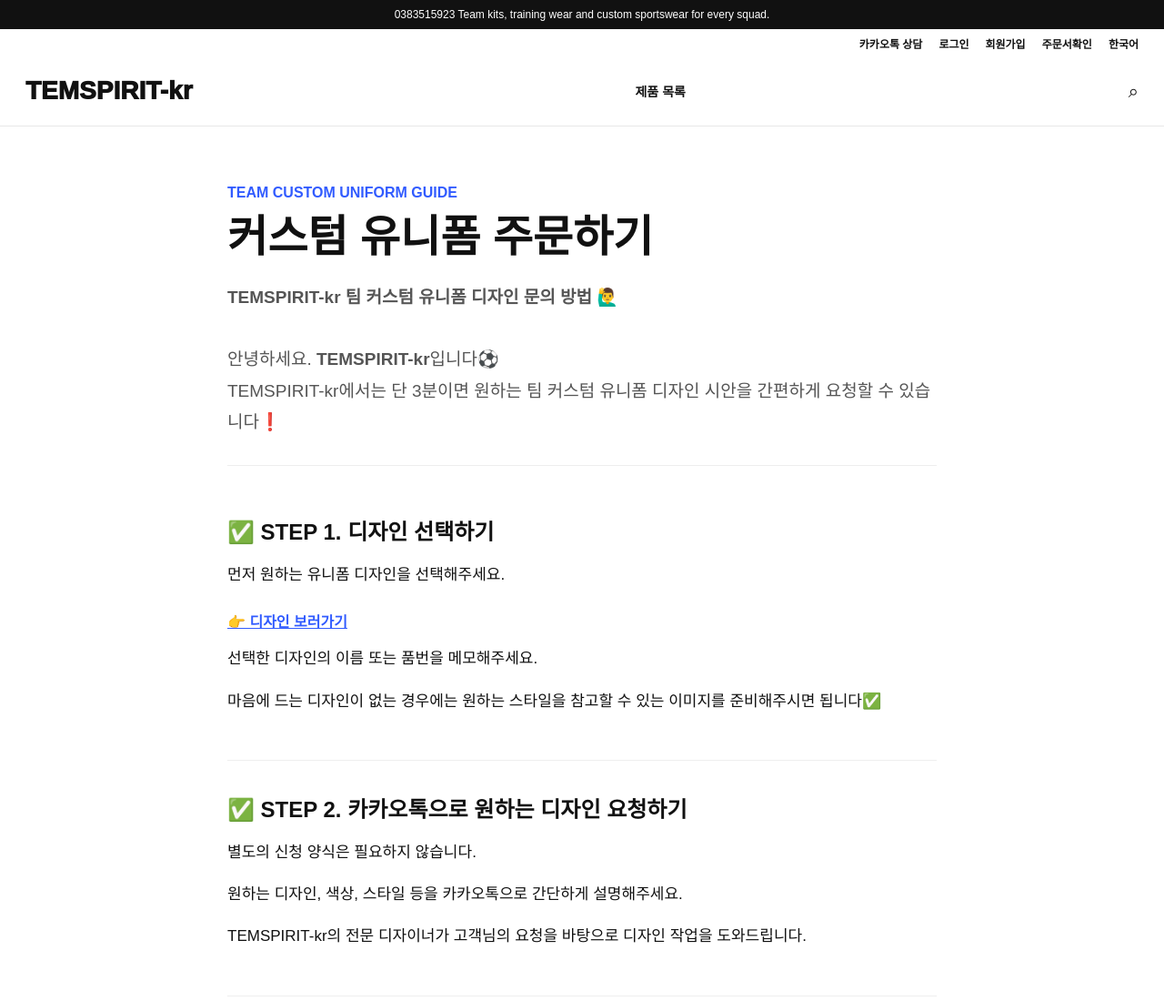
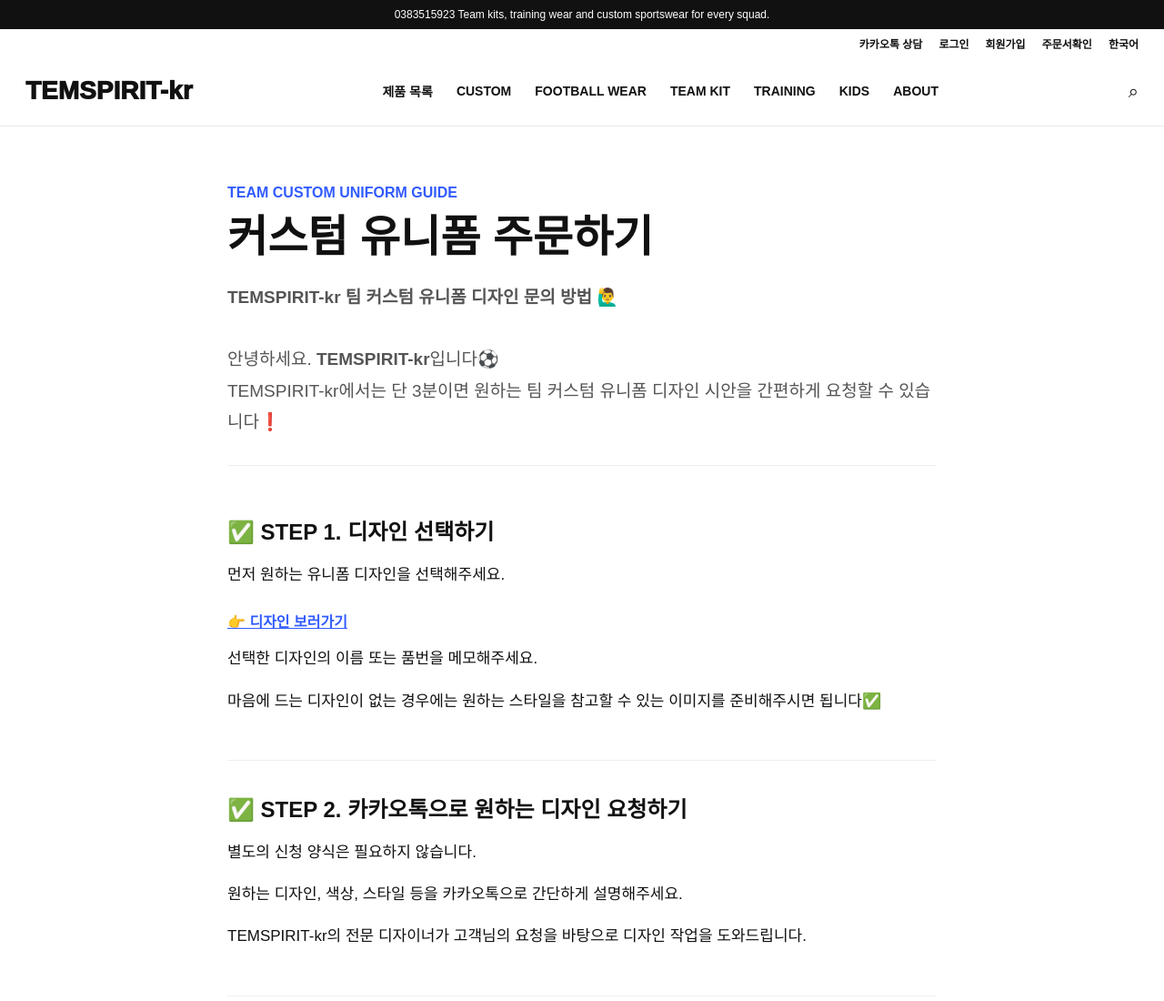
Before and after one commit to hoangthanhk4416-cell/teamspirit, a plain HTML site: page pages/custom-uniform-order/index.html in a window 1280 px wide. Shown: the top 1100 px of the page at 91% size. Drawn offline with Linux system fonts and the light colour scheme.

Commit message:
Restore category navigation alongside product list

```diff
--- a/pages/custom-uniform-order/index.html
+++ b/pages/custom-uniform-order/index.html
@@ -20,7 +20,7 @@
   <header class="full-head">
     <div class="article-top">0383515923 Team kits, training wear and custom sportswear for every squad.</div>
     <div class="full-util"><a href="../kakao/">카카오톡 상담</a><a href="../login/">로그인</a><a href="../signup/">회원가입</a><a href="../orders/">주문서확인</a><a href="../language/">한국어</a></div>
-    <div class="full-nav"><a class="full-brand" href="../../">TEMSPIRIT-kr</a><nav class="full-menu" aria-label="주요 메뉴"><a href="../../#category/products">제품 목록</a></nav><span class="full-icons" aria-label="검색">⌕</span></div>
+    <div class="full-nav"><a class="full-brand" href="../../">TEMSPIRIT-kr</a><nav class="full-menu" aria-label="주요 메뉴"><a href="../../#category/products">제품 목록</a><a href="../../#category/custom">CUSTOM</a><a href="../../#category/football">FOOTBALL WEAR</a><a href="../../#category/teamkit">TEAM KIT</a><a href="../../#category/training">TRAINING</a><a href="../../#category/kids">KIDS</a><a href="../../#category/about">ABOUT</a></nav><span class="full-icons" aria-label="검색">⌕</span></div>
   </header>
   <main class="article-page">
     <article class="article">
```
Also changed, not shown: index.html (+1 -1 lines).
